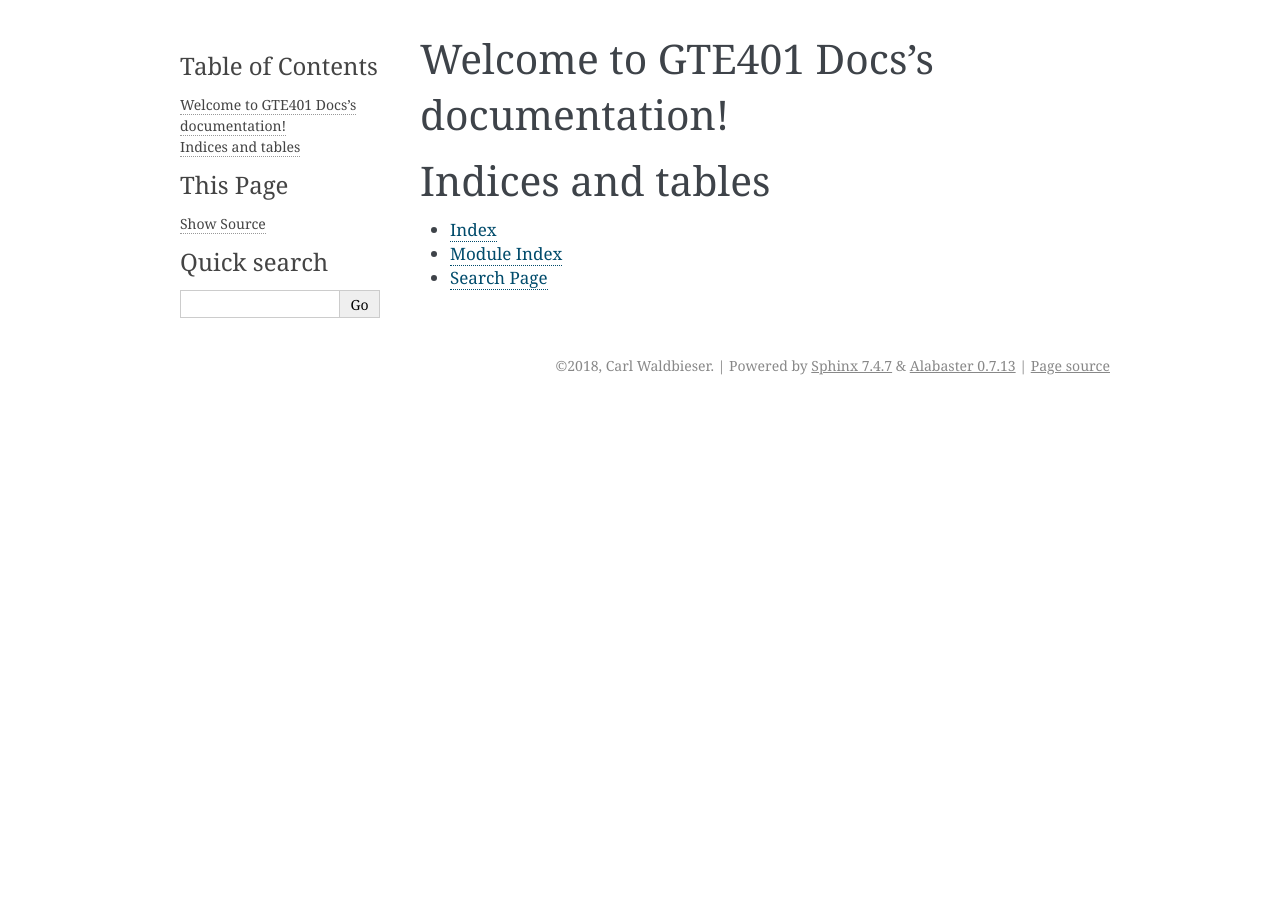
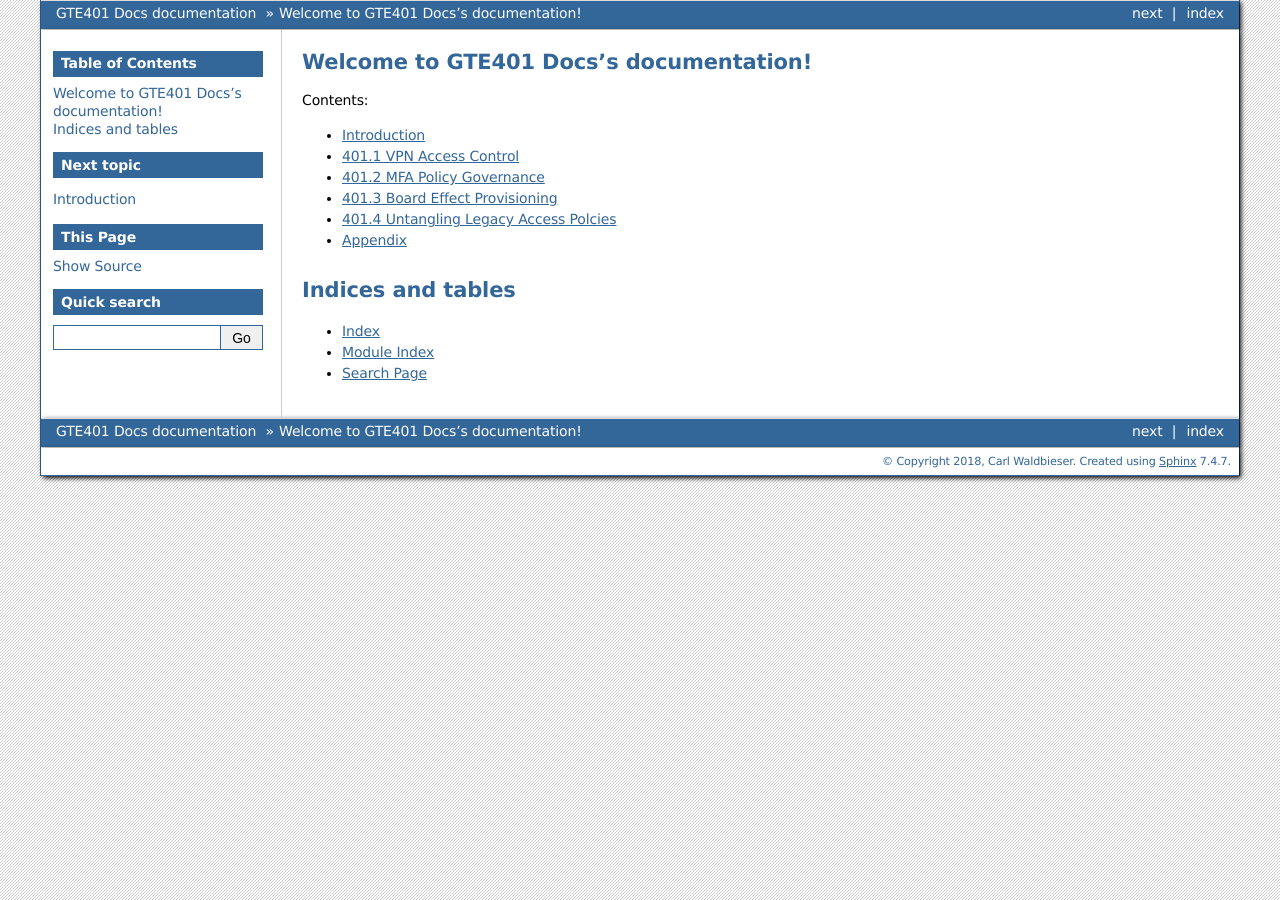
Before and after one commit to cwaldbieser/grouper401_docs, a Sphinx documentation site: the page built from docs/index.rst, in a window 1280 px wide. Built offline with Sphinx 7.4.7, drawn with Linux system fonts in a browser that asks for light colours.

Commit message:
Updated config style, added pages.

```diff
--- /dev/null
+++ b/docs/401.1.rst
@@ -0,0 +1,3 @@
+========================
+401.1 VPN Access Control
+========================
--- /dev/null
+++ b/docs/401.2.rst
@@ -0,0 +1,3 @@
+===========================
+401.2 MFA Policy Governance
+===========================
--- /dev/null
+++ b/docs/401.3.rst
@@ -0,0 +1,3 @@
+===============================
+401.3 Board Effect Provisioning
+===============================
--- /dev/null
+++ b/docs/401.4.rst
@@ -0,0 +1,3 @@
+======================================
+401.4 Untangling Legacy Access Polcies
+======================================
--- /dev/null
+++ b/docs/appendix.rst
@@ -0,0 +1,3 @@
+========
+Appendix
+========
--- a/docs/conf.py
+++ b/docs/conf.py
@@ -74,7 +74,16 @@
 # The theme to use for HTML and HTML Help pages.  See the documentation for
 # a list of builtin themes.
 #
-html_theme = 'alabaster'
+#html_theme = 'agogo'
+#html_theme = 'alabaster'
+html_theme = 'bizstyle'
+#html_theme = 'classic'
+#html_theme = 'haiku'
+#html_theme = 'nature'
+#html_theme = 'pyramid'
+#html_theme = 'scrolls'
+#html_theme = 'traditional'
+
 
 # Theme options are theme-specific and customize the look and feel of a theme
 # further.  For a list of options available for each theme, see the
--- a/docs/index.rst
+++ b/docs/index.rst
@@ -9,8 +9,14 @@
 .. toctree::
    :maxdepth: 2
    :caption: Contents:
+   :glob:
 
-
+   intro
+   401.1
+   401.2
+   401.3
+   401.4
+   appendix
 
 Indices and tables
 ==================
--- /dev/null
+++ b/docs/intro.rst
@@ -0,0 +1,5 @@
+============
+Introduction
+============
+
+This is the introduction to the labs.
```
